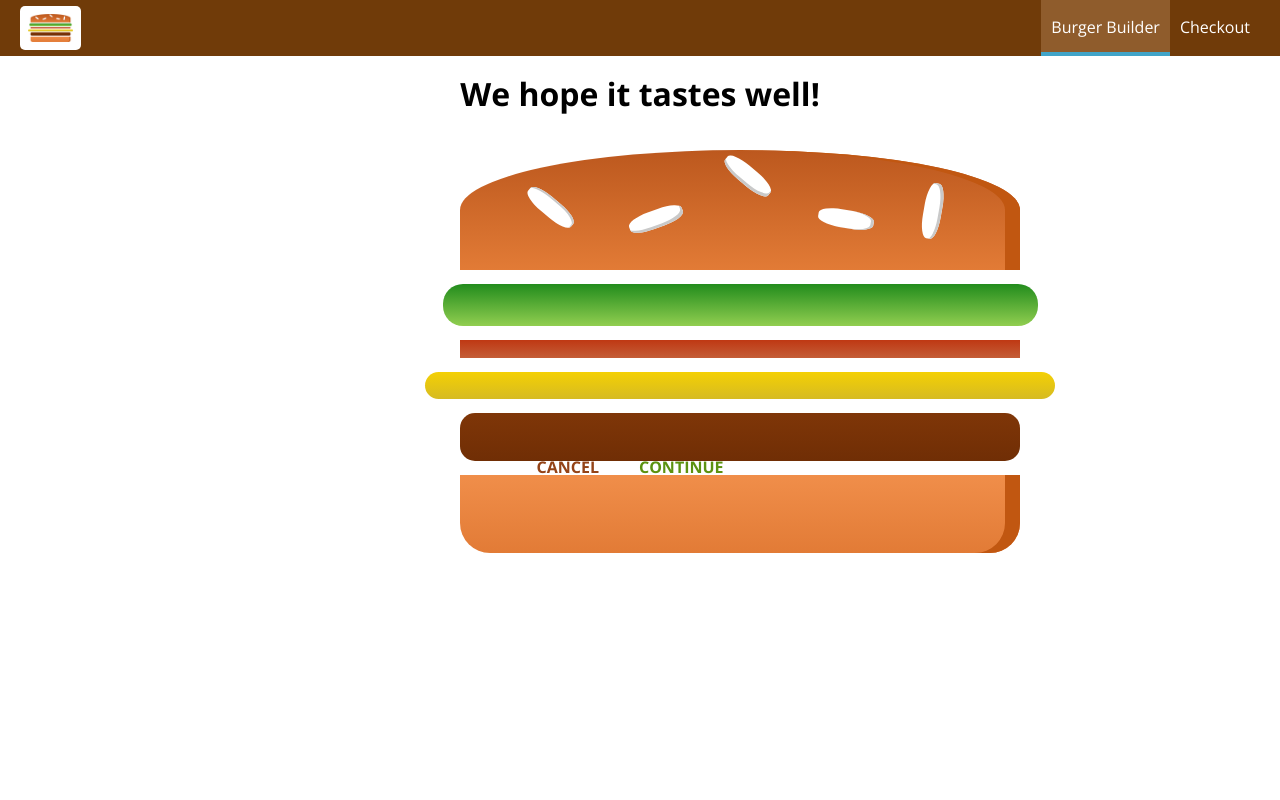
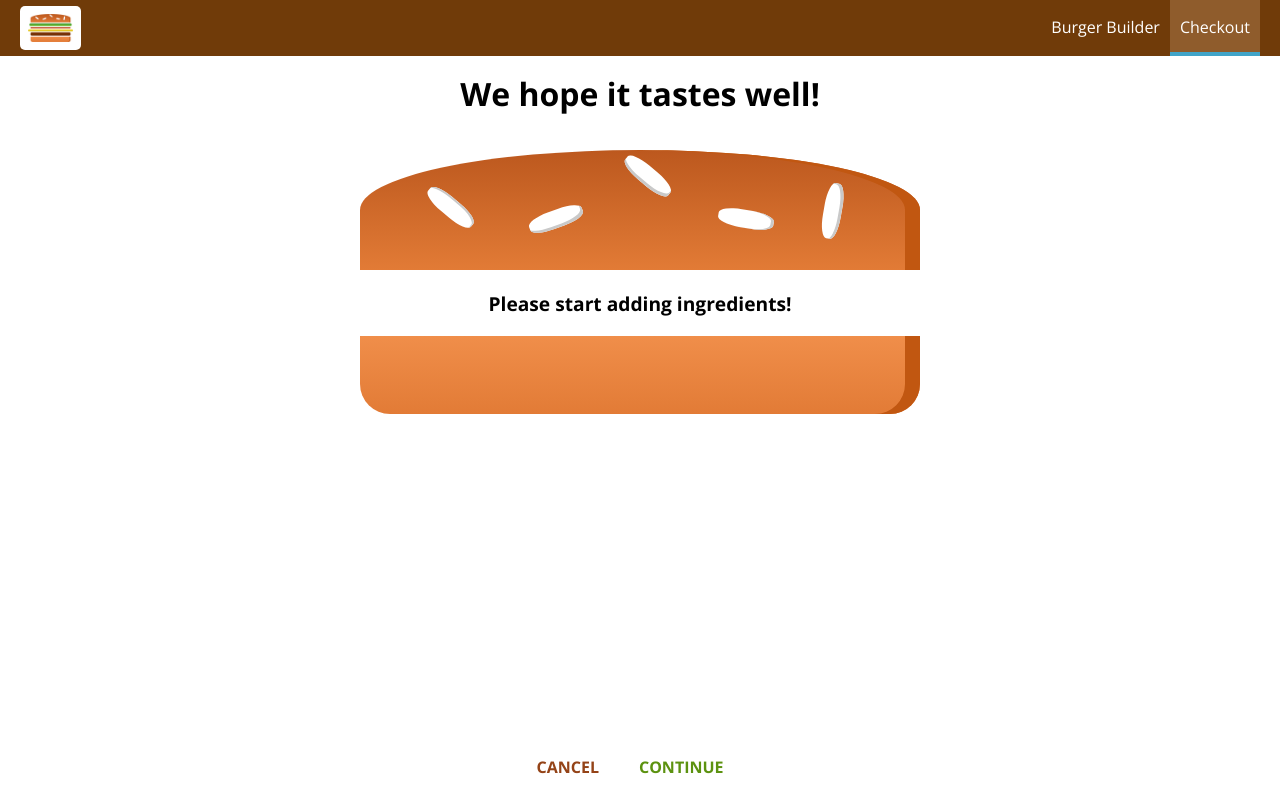
Before and after one commit to gultaj/burger-builder, a React (Create React App) app: page /checkout in a window 1280 px wide. Built offline with nearby package versions, Linux system fonts and the light colour scheme.

Commit message:
Add contact data and send order

```diff
--- /dev/null
+++ b/jsconfig.json
@@ -0,0 +1,5 @@
+{
+    "compilerOptions": {
+        "baseUrl": "./src"
+    }
+}
--- a/package.json
+++ b/package.json
@@ -7,6 +7,7 @@
     "husky": "^1.3.1",
     "lint-staged": "^8.1.5",
     "prettier": "^1.17.0",
+    "query-string": "^6.4.2",
     "react": "^16.8.6",
     "react-dom": "^16.8.6",
     "react-router-dom": "^5.0.0",
--- a/src/components/Burger/Burger.js
+++ b/src/components/Burger/Burger.js
@@ -3,16 +3,13 @@ import BurgerIngredient from './BurgerIngredient/BurgerIngredient';
 import classes from './Burger.module.css';
 
 const Burger = props => {
-  let ingredients =
-    props.ingredients &&
-    Object.keys(props.ingredients)
-      .map(key =>
-        [...Array(props.ingredients[key])].map((_, i) => (
-          <BurgerIngredient type={key} key={key + i} />
-        ))
-      )
-      .reduce((prev, cur) => prev.concat(cur), []);
-  console.log(ingredients);
+  let ingredients = Object.keys(props.ingredients)
+    .map(key =>
+      [...Array(+props.ingredients[key])].map((_, i) => (
+        <BurgerIngredient type={key} key={key + i} />
+      ))
+    )
+    .reduce((prev, cur) => prev.concat(cur), []);
   if (ingredients && ingredients.length === 0) {
     ingredients = <p>Please start adding ingredients!</p>;
   }
--- a/src/components/Navigation/NavigationItems/NavigationItem/NavigationItem.js
+++ b/src/components/Navigation/NavigationItems/NavigationItem/NavigationItem.js
@@ -1,17 +1,17 @@
 import React from 'react';
+import { NavLink } from 'react-router-dom';
 import classes from './NavigationItem.module.css';
 
 const NavigationItem = props => (
   <li className={classes.NavigationItem}>
-    <a
-      className={[
-        classes.NavigationLink,
-        props.active ? classes.NavigationLink__active : ''
-      ].join(' ')}
-      href={props.link}
+    <NavLink
+      activeClassName={classes.NavigationLink__active}
+      className={classes.NavigationLink}
+      to={props.link}
+      exact
     >
       {props.children}
-    </a>
+    </NavLink>
   </li>
 );
 
--- a/src/components/Navigation/NavigationItems/NavigationItems.js
+++ b/src/components/Navigation/NavigationItems/NavigationItems.js
@@ -4,10 +4,8 @@ import classes from './NavigationItems.module.css';
 
 const NavigationItems = props => (
   <ul className={classes.NavigationItems}>
-    <NavigationItem link="/" active>
-      Burger Builder
-    </NavigationItem>
-    <NavigationItem link="/">Checkout</NavigationItem>
+    <NavigationItem link="/">Burger Builder</NavigationItem>
+    <NavigationItem link="/checkout">Checkout</NavigationItem>
   </ul>
 );
 
--- a/src/components/Order/CheckoutSummary/CheckoutSummary.js
+++ b/src/components/Order/CheckoutSummary/CheckoutSummary.js
@@ -9,8 +9,12 @@ const CheckoutSummary = props => (
     <div className={classes.Burger}>
       <Burger ingredients={props.ingredients} />
     </div>
-    <Button type="Danger">CANCEL</Button>
-    <Button type="Success">CONTINUE</Button>
+    <Button type="Danger" clicked={props.checkoutCancelled}>
+      CANCEL
+    </Button>
+    <Button type="Success" clicked={props.checkoutContinued}>
+      CONTINUE
+    </Button>
   </div>
 );
 
--- a/src/components/Order/CheckoutSummary/CheckoutSummary.module.css
+++ b/src/components/Order/CheckoutSummary/CheckoutSummary.module.css
@@ -5,13 +5,19 @@
 }
 
 .Burger {
-  width: 100%;
-  height: 300px;
+  width: 100% !important;
+  /* height: 300px; */
   margin: auto;
 }
 
-@media (min-width: 600px) {
+/* @media (min-width: 600px) {
   .Checkout {
     width: 500px;
   }
+} */
+
+@media (min-height: 700px) and (min-width: 1000px) {
+  .Checkout {
+    width: 700px;
+  }
 }
--- a/src/containers/BurgerBuilder/BurgerBuilder.js
+++ b/src/containers/BurgerBuilder/BurgerBuilder.js
@@ -6,6 +6,7 @@ import OrderSummary from 'components/OrderSummary/OrderSummary';
 import Spinner from 'components/UI/Spinner/Spinner';
 import withErrorHandler from 'hoc/withErrorHandler/withErrorHandler';
 import axios from 'axios-order';
+import queryString from 'query-string';
 
 const INGREDIENT_PRICES = {
   salad: 0.5,
@@ -65,28 +66,13 @@ class BurgerBuilder extends Component {
     this.setState({ isPurchasing: false });
   };
   purchaseContinueHandler = () => {
-    this.setState({ loading: true });
-    const order = {
-      ingredients: this.state.ingredients,
-      price: this.state.totalPrice,
-      customer: {
-        name: 'Oleg Timoshenko',
-        address: {
-          street: 'Teststreet 1',
-          zipCode: '23130',
-          country: 'Belarus'
-        },
-        email: 'test@tut.by'
-      },
-      deliveryMethod: 'fast'
-    };
-    axios
-      .post('/orders.json', order)
-      .then(res => {})
-      .catch(error => {})
-      .then(() => {
-        this.setState({ loading: false, isPurchasing: false });
-      });
+    this.props.history.push({
+      pathname: '/checkout',
+      search: queryString.stringify({
+        ...this.state.ingredients,
+        price: this.state.totalPrice
+      })
+    });
   };
   render() {
     const disabledControls = { ...this.state.ingredients };
--- a/src/containers/Checkout/Checkout.js
+++ b/src/containers/Checkout/Checkout.js
@@ -1,17 +1,56 @@
 import React, { Component } from 'react';
 import CheckoutSummary from 'components/Order/CheckoutSummary/CheckoutSummary';
+import { Route } from 'react-router-dom';
+import ContactData from 'containers/ContactData/ContactData';
+import { parse } from 'query-string';
 
 class Checkout extends Component {
   state = {
     ingredients: {
-      salad: 1,
-      bacon: 1,
-      cheese: 1,
-      meat: 1
+      salad: 0,
+      bacon: 0,
+      cheese: 0,
+      meat: 0
+    },
+    price: 0
+  };
+  componentDidMount() {
+    const query = parse(this.props.location.search);
+    const ingredients = {};
+    for (let key in query) {
+      if (this.state.ingredients.hasOwnProperty(key)) {
+        ingredients[key] = query[key];
+      }
     }
+    this.setState({ ingredients, price: Number(query.price).toFixed(2) });
+  }
+  checkoutCancelledHandler = () => {
+    this.props.history.goBack();
+  };
+
+  checkoutContinuedHandler = () => {
+    this.props.history.replace('checkout/contact-data');
   };
   render() {
-    return <CheckoutSummary ingredients={this.state.ingredients} />;
+    return (
+      <div>
+        <CheckoutSummary
+          ingredients={this.state.ingredients}
+          checkoutCancelled={this.checkoutCancelledHandler}
+          checkoutContinued={this.checkoutContinuedHandler}
+        />
+        <Route
+          path={this.props.match.path + '/contact-data'}
+          render={props => (
+            <ContactData
+              ingredients={this.state.ingredients}
+              price={this.state.price}
+              {...props}
+            />
+          )}
+        />
+      </div>
+    );
   }
 }
 
--- /dev/null
+++ b/src/containers/ContactData/ContactData.js
@@ -0,0 +1,86 @@
+import React, { Component } from 'react';
+import Button from 'components/UI/Button/Button';
+import Spinner from 'components/UI/Spinner/Spinner';
+import classes from './ContactData.module.css';
+import axios from 'axios-order';
+
+class ContactData extends Component {
+  state = {
+    name: '',
+    email: '',
+    address: {
+      street: '',
+      postalCode: ''
+    },
+    loading: false
+  };
+  orderHandler = event => {
+    event.preventDefault();
+    this.setState({ loading: true });
+    const order = {
+      ingredients: this.props.ingredients,
+      price: this.props.price,
+      customer: {
+        name: 'Oleg Timoshenko',
+        address: {
+          street: 'Teststreet 1',
+          zipCode: '23130',
+          country: 'Belarus'
+        },
+        email: 'test@tut.by'
+      },
+      deliveryMethod: 'fast'
+    };
+    axios
+      .post('/orders.json', order)
+      .then(res => {
+        this.props.history.push('/');
+      })
+      .catch(error => {})
+      .then(() => {
+        this.setState({ loading: false });
+      });
+  };
+  render() {
+    return (
+      <div className={classes.ContactData}>
+        <h4>Enter your contact data</h4>
+        {this.state.loading ? (
+          <Spinner />
+        ) : (
+          <form>
+            <input
+              className={classes.Input}
+              type="text"
+              name="name"
+              placeholder="Your name"
+            />
+            <input
+              className={classes.Input}
+              type="email"
+              name="email"
+              placeholder="Your email"
+            />
+            <input
+              className={classes.Input}
+              type="text"
+              name="street"
+              placeholder="Street"
+            />
+            <input
+              className={classes.Input}
+              type="text"
+              name="postalCode"
+              placeholder="Postal code"
+            />
+            <Button type="Success" clicked={this.orderHandler}>
+              ORDER
+            </Button>
+          </form>
+        )}
+      </div>
+    );
+  }
+}
+
+export default ContactData;
--- /dev/null
+++ b/src/containers/ContactData/ContactData.module.css
@@ -0,0 +1,23 @@
+.ContactData {
+  margin: 20px auto;
+  width: 80%;
+  text-align: center;
+  box-shadow: 0 2px 3px #ccc;
+  border: 1px solid #eee;
+  padding: 10px;
+  box-sizing: border-box;
+}
+
+.Input {
+  display: block;
+  padding: 5px 10px;
+  box-sizing: border-box;
+  width: 100%;
+  margin-bottom: 10px;
+}
+
+@media (min-width: 700px) {
+  .ContactData {
+    width: 600px;
+  }
+}
```
Also changed, not shown: 1 other file (tests, documents, lock files or other folders).
